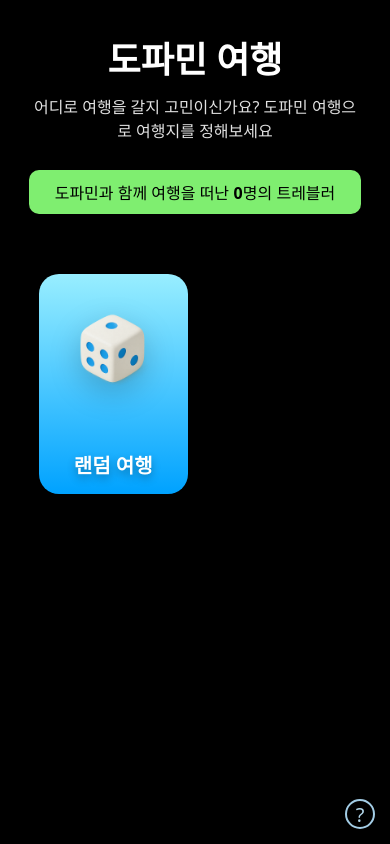
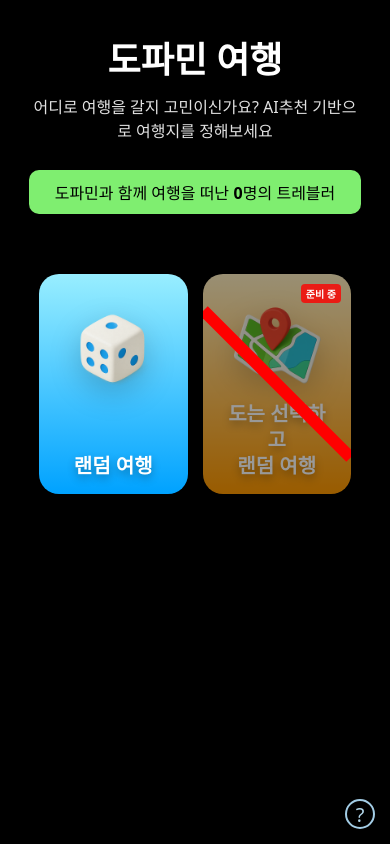
Before and after one commit to Passbob/dopamine-travel-front, a React (Create React App) app: page / in a window 390 px wide. Built offline with nearby package versions, Linux system fonts and the light colour scheme; no server answers.

Commit message:
메인 버튼 disabled 오류문구 색상 변경

```diff
--- a/src/pages/Course/index.js
+++ b/src/pages/Course/index.js
@@ -140,9 +140,9 @@ const Course = () => {
   if (error) {
     return (
       <div className={styles.courseContainer}>
-        <h1>오류 발생</h1>
+        <h1 style={{ color: 'red' }}>오류 발생</h1>
         <div className={styles.errorMessage}>
-          <p>{error}</p>
+          <p style={{ color: 'black' }}>{error}</p>
           <button onClick={() => navigate(-1)}>이전 페이지로 돌아가기</button>
         </div>
       </div>
--- a/src/pages/Main/index.js
+++ b/src/pages/Main/index.js
@@ -81,7 +81,7 @@ const Main = () => {
           animate={{ opacity: 1 }}
           transition={{ duration: 0.5, delay: 0.2 }}
         >
-          어디로 여행을 갈지 고민이신가요? 도파민 여행으로 여행지를 정해보세요
+          어디로 여행을 갈지 고민이신가요? AI추천 기반으로 여행지를 정해보세요
         </motion.p>
 
         <motion.div
@@ -131,12 +131,20 @@ const Main = () => {
             animate="visible"
             whileHover="hover"
           >
-            <Link to="/random-with-options" className="travel-option random-with-options" style={{ display: 'none' }}>
-              <div className="image-container">
-                <img src={mapImage} alt="지도" className="option-image" />
-              </div>
-              <div className="option-title">도는 선택하고<br />랜덤 여행</div>
-            </Link>
+            <div className="travel-option-disabled-container">
+              <Link
+                to="#"
+                className="travel-option random-with-options disabled-option"
+                onClick={(e) => e.preventDefault()}
+              >
+                <div className="image-container">
+                  <img src={mapImage} alt="지도" className="option-image" />
+                </div>
+                <div className="option-title">도는 선택하고<br />랜덤 여행</div>
+              </Link>
+              <div className="disabled-line"></div>
+              <div className="coming-soon-badge">준비 중</div>
+            </div>
           </motion.div>
         </div>
       </div>
--- a/src/pages/Main/styles.css
+++ b/src/pages/Main/styles.css
@@ -151,6 +151,53 @@ body {
   opacity: 1;
 }
 
+/* 비활성화된 카드 스타일 */
+.travel-option-disabled-container {
+  position: relative;
+  width: 100%;
+  height: 100%;
+}
+
+.disabled-option {
+  opacity: 0.6;
+  cursor: not-allowed;
+}
+
+.disabled-line {
+  position: absolute;
+  top: 0;
+  left: 0;
+  width: 100%;
+  height: 100%;
+  pointer-events: none;
+  z-index: 10;
+  overflow: hidden;
+}
+
+.disabled-line::after {
+  content: '';
+  position: absolute;
+  top: 50%;
+  left: 50%;
+  width: 140%;
+  height: 12px;
+  background-color: red;
+  transform: translate(-50%, -50%) rotate(45deg);
+}
+
+.coming-soon-badge {
+  position: absolute;
+  top: 20px;
+  right: 20px;
+  background-color: rgba(255, 0, 0, 0.8);
+  color: white;
+  padding: 5px 10px;
+  border-radius: 4px;
+  font-size: 16px;
+  font-weight: bold;
+  z-index: 11;
+}
+
 .inquiry-button {
   display: flex;
   position: fixed;
@@ -210,6 +257,13 @@ body {
   .option-title {
     font-size: 22px;
     bottom: 20px;
+  }
+
+  .coming-soon-badge {
+    font-size: 14px;
+    padding: 3px 8px;
+    top: 15px;
+    right: 15px;
   }
 
   .inquiry-button {
@@ -293,6 +347,13 @@ body {
     width: 70%;
   }
 
+  .coming-soon-badge {
+    font-size: 10px;
+    padding: 2px 5px;
+    top: 10px;
+    right: 10px;
+  }
+
   .inquiry-button {
     width: 30px;
     height: 30px;
@@ -332,6 +393,10 @@ body {
     font-size: 16px;
     bottom: 15px;
   }
+  .coming-soon-badge {
+    font-size: 8px;
+    padding: 1px 3px;
+  }
 }
 
 /* 반응형 스타일 */
@@ -345,4 +410,8 @@ body {
     font-size: 14px;
     bottom: 15px;
   }
+  .coming-soon-badge {
+    font-size: 8px;
+    padding: 1px 3px;
+  }
 }
--- a/src/pages/Random/theme/index.js
+++ b/src/pages/Random/theme/index.js
@@ -241,9 +241,9 @@ const ThemeRandom = () => {
               <button
                 className={styles.slotLever}
                 onClick={startSpin}
-                disabled={spinning}
+                disabled={spinning || selectedTheme !== null}
               >
-                {spinning ? '회전 중...' : '레버 당기기'}
+                {spinning ? '회전 중...' : (selectedTheme ? '레버 사용 완료' : '레버 당기기')}
               </button>
                         {/* 결과 컨테이너 - 항상 표시되도록 변경 */}
           <div className={styles.resultContainer}>
```
